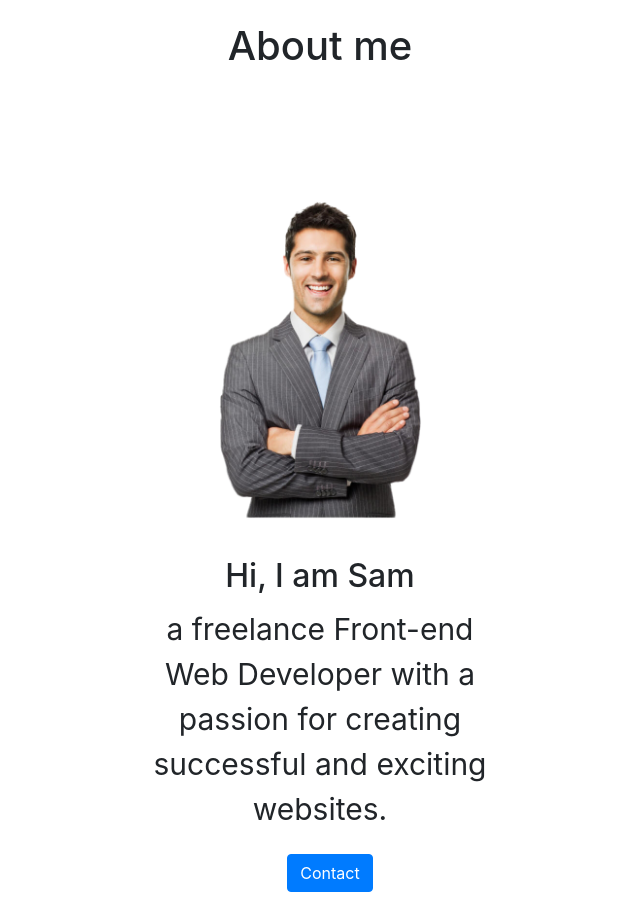
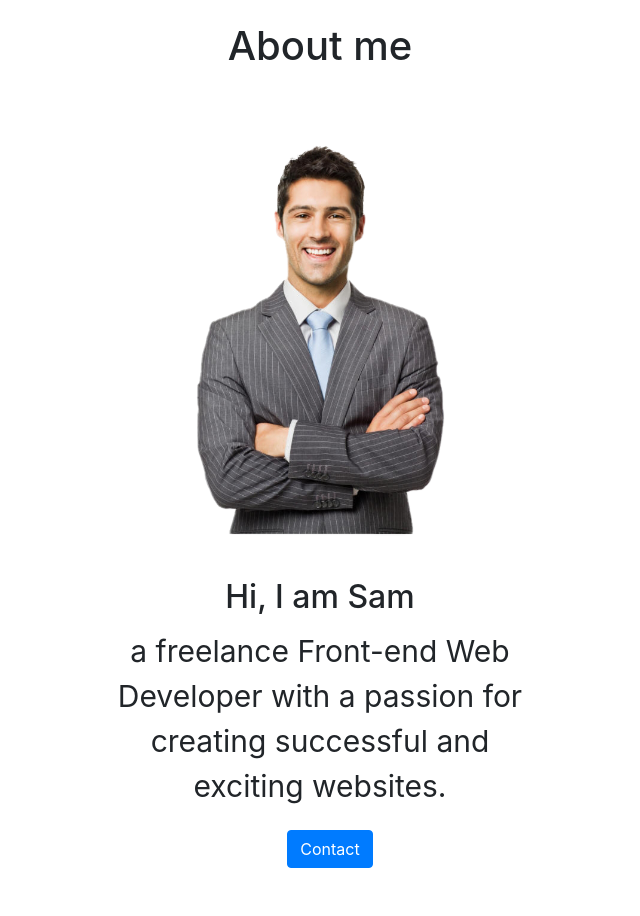
Before and after one commit to QByter/Bootstrap-Portfolio, a plain HTML site: page index.html in a window 1280 px wide. Shown: the part 860-1776 px from the top of the page, without its empty margins (320-960 px from the left). Drawn offline with nearby package versions, Linux system fonts and the light colour scheme.

Commit message:
Updated design elements and some pics

```diff
--- a/CSS/index.css
+++ b/CSS/index.css
@@ -28,6 +28,7 @@ h1 {
     background-image: url() ;
    height: 800px;
     /* background-repeat: no-repeat; */
+
 }
 
 .jumbo-first, .jumbo-end{
@@ -67,6 +68,7 @@ h1 {
     padding: 60px;
     background-color: #f0f0f0;
     border-color: white;
+    box-shadow: 7px 5px 5px lightgray;
 }
 
 .jumbotron {
@@ -135,7 +137,7 @@ padding-bottom: 50px;
     margin: 50px 0 50px 0;
 }
 
-.about .card {
+.about .cardj {
     background-color:white;
     font-size: 30px;
 
--- a/index.html
+++ b/index.html
@@ -39,7 +39,7 @@
     <h1>About me</h1>
 
     <Div class="row about">
-      <div class="card col-5" style="">
+      <div class="cardj col-5" style="">
         <img src="/images/man-png.png" class="card-img-top" alt="...">
         <div class="card-body">
           <h2 class="card-title">Hi, I am Sam</h2>
```
